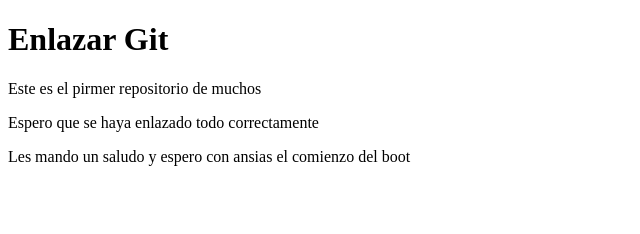
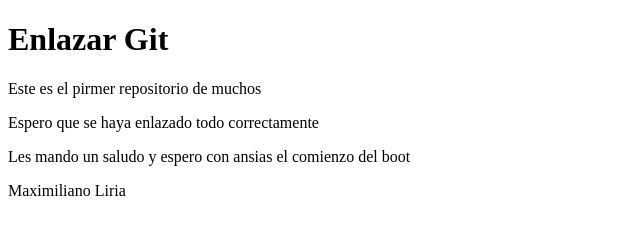
Before and after one commit to MaxiLiria/primer-repositorio, a plain HTML site: page index.html in a window 1280 px wide. Shown: the whole page, without its empty margins (0-640 px from the left). Drawn offline with Linux system fonts and the light colour scheme.

Commit message:
Atualizacion 2

```diff
--- a/index.html
+++ b/index.html
@@ -12,6 +12,6 @@
     <p>Este es el pirmer repositorio de muchos</p>
     <p>Espero que se haya enlazado todo correctamente</p>
     <p>Les mando un saludo y espero con ansias el comienzo del boot</p>
-
+    <p>Maximiliano Liria</p>
 </body>
 </html>
```
